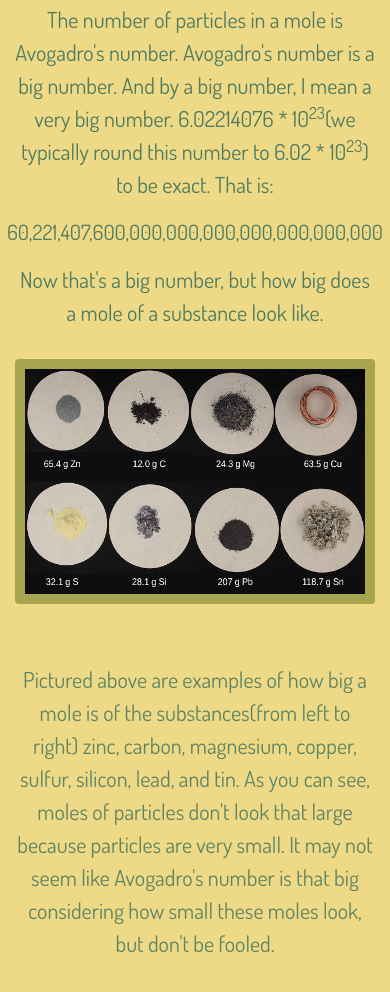
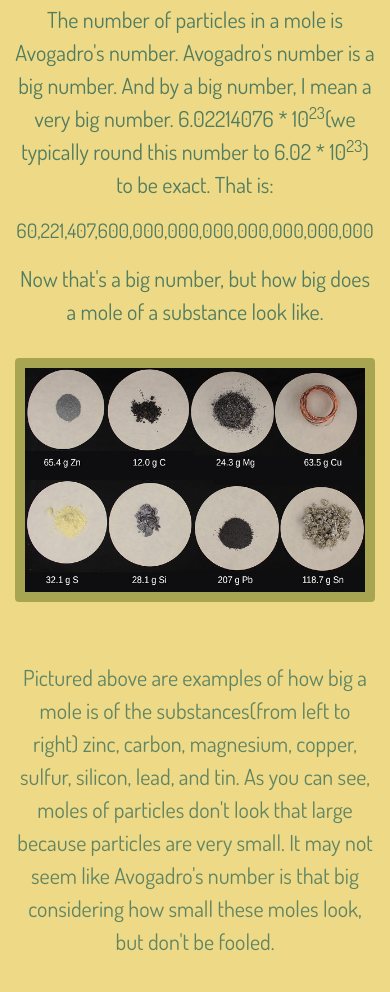
Before and after one commit to BridgetNichols/MoleWebsite, a plain HTML site: page index.html in a window 390 px wide. Shown: the part 1336-2328 px from the top of the page. Drawn offline with nearby package versions, Linux system fonts and the light colour scheme; a web font is replaced by a local one.

Commit message:
Mobile Tweaks 3

```diff
--- a/index.html
+++ b/index.html
@@ -39,7 +39,7 @@
 
                <center><strong><h1 class="animated fadeInUp fast" style="animation-delay:2s;">How big is a mole?</h1></strong></center>
                <center><p class="animated fadeInUp fast" style="animation-delay:2.5s;">The number of particles in a mole is Avogadro's number. Avogadro's number is a big number. And by a big number, I mean a very big number. 6.02214076 * 10<sup>23</sup>(we typically round this number to 6.02 * 10<sup>23</sup>) to be exact. That is:</p></center>
-               <div class="animated pulse slower infinite" style="animation-delay:3.5s;"><center><p class="animated fadeInUp fast" style="animation-delay:3s;font-size:20px;">60,221,407,600,000,000,000,000,000,000,000</p></center></div>
+               <div class="animated pulse slower infinite" style="animation-delay:3.5s;"><center><p class="animated fadeInUp fast" style="animation-delay:3s;font-size:19px;">60,221,407,600,000,000,000,000,000,000,000</p></center></div>
                <center><p class="animated fadeInUp fast" style="animation-delay:3.5s;">Now that's a big number, but how big does a mole of a substance look like.</p></center>
                <img src="Images/molesubstances.jpeg" class="animated fadeInUp fast img-fluid rounded mx-auto d-block" style="animation-delay:4s;border-style:solid;border-color:rgb(167,165,82);border-width:10px;margin:30px;">
                <center><p class="animated fadeInUp fast" style="animation-delay:4.5s;">Pictured above are examples of how big a mole is of the substances(from left to right) zinc, carbon, magnesium, copper, sulfur, silicon, lead, and tin. As you can see, moles of particles don't look that large because particles are very small. It may not seem like Avogadro's number is that big considering how small these moles look, but don't be fooled.</p></center>
```
